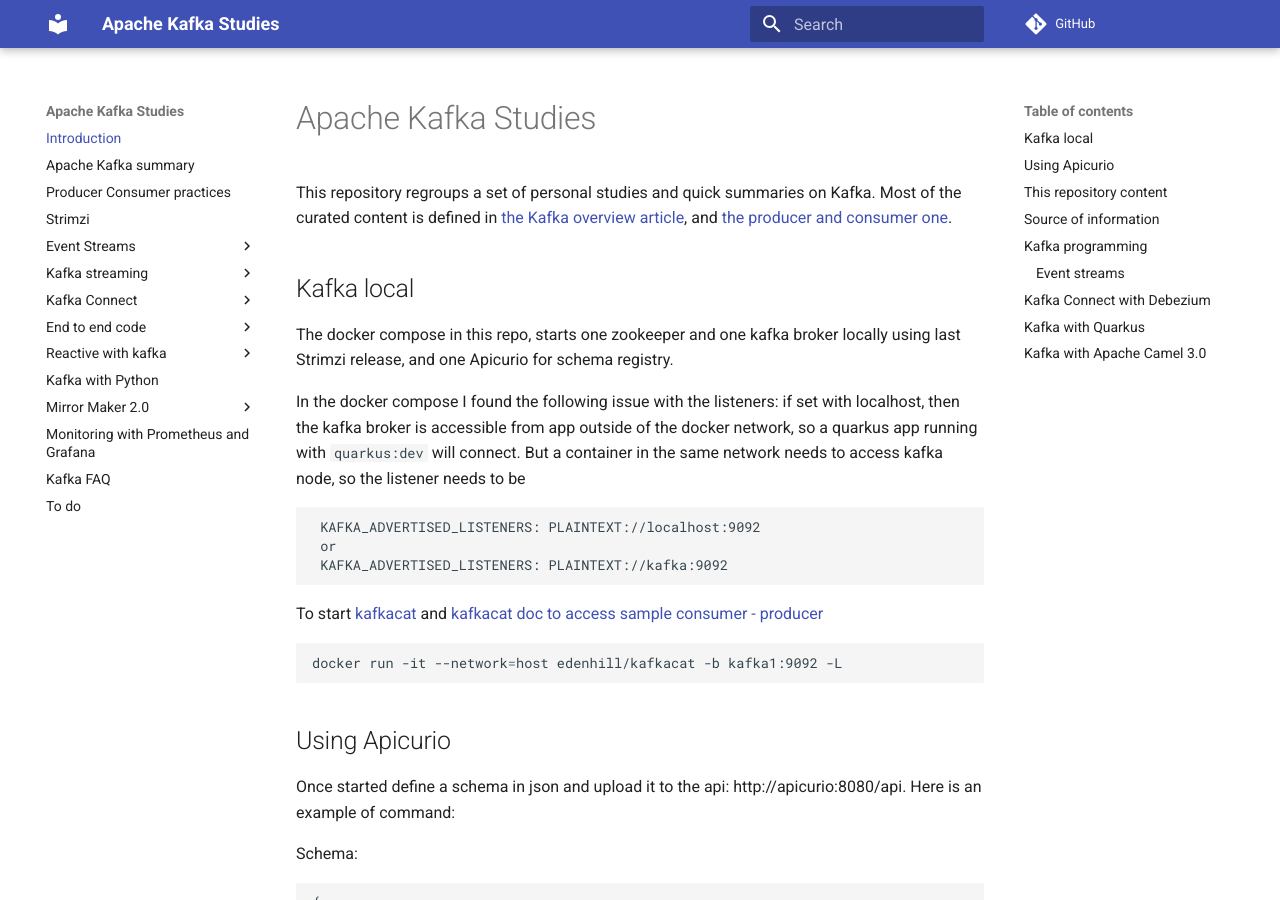
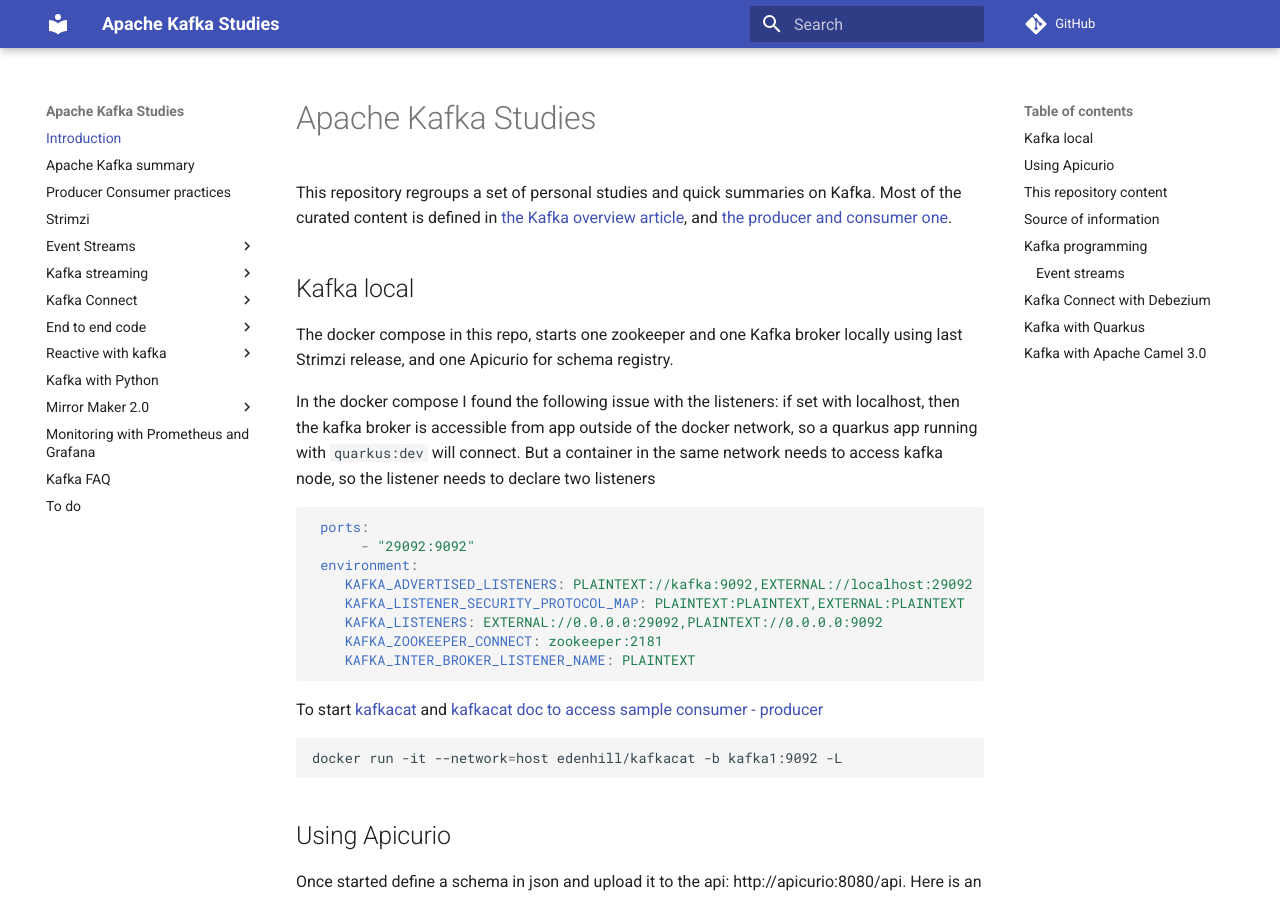
Before and after one commit to jbcodeforce/kafka-studies, an MkDocs documentation site: the page built from docs/index.md, in a window 1280 px wide and 900 px high. Built offline with MkDocs 1.6.1 and Material for MkDocs 9.7.7, drawn with Linux system fonts in a browser that asks for light colours; comment, search, counter and statistics services are not loaded.

Commit message:
Update FAQ and docker compose file

````diff
--- a/docs/index.md
+++ b/docs/index.md
@@ -5,14 +5,19 @@
 
 ## Kafka local
 
-The docker compose in this repo, starts one zookeeper and one kafka broker locally using last Strimzi release, and one Apicurio for schema registry.
+The docker compose in this repo, starts one zookeeper and one Kafka broker locally using last Strimzi release, and one Apicurio for schema registry.
 
-In the docker compose I found the following issue with the listeners: if set with localhost, then the kafka broker is accessible from app outside of the docker network, so a quarkus app running with `quarkus:dev` will connect. But a container in the same network needs to access kafka node, so the listener needs to be
+In the docker compose I found the following issue with the listeners: if set with localhost, then the kafka broker is accessible from app outside of the docker network, so a quarkus app running with `quarkus:dev` will connect. But a container in the same network needs to access kafka node, so the listener needs to declare two listeners
 
-```
- KAFKA_ADVERTISED_LISTENERS: PLAINTEXT://localhost:9092
- or
- KAFKA_ADVERTISED_LISTENERS: PLAINTEXT://kafka:9092
+```yaml
+ ports:
+      - "29092:9092"
+ environment:
+    KAFKA_ADVERTISED_LISTENERS: PLAINTEXT://kafka:9092,EXTERNAL://localhost:29092
+    KAFKA_LISTENER_SECURITY_PROTOCOL_MAP: PLAINTEXT:PLAINTEXT,EXTERNAL:PLAINTEXT
+    KAFKA_LISTENERS: EXTERNAL://0.0.0.0:29092,PLAINTEXT://0.0.0.0:9092
+    KAFKA_ZOOKEEPER_CONNECT: zookeeper:2181
+    KAFKA_INTER_BROKER_LISTENER_NAME: PLAINTEXT
 ```
 
 To start [kafkacat](https://hub.docker.com/r/edenhill/kafkacat) and [kafkacat doc to access sample consumer - producer](https://github.com/edenhill/kafkacat#examples)
````
Also changed, not shown: docker-compose.yaml (+10 -6 lines).
